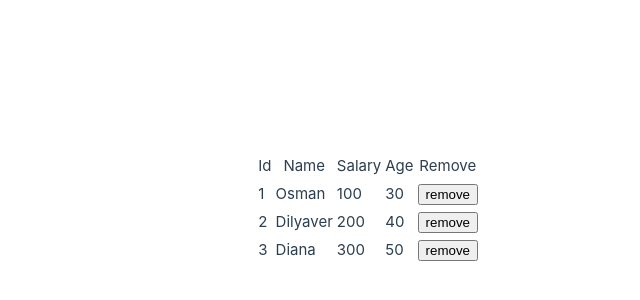
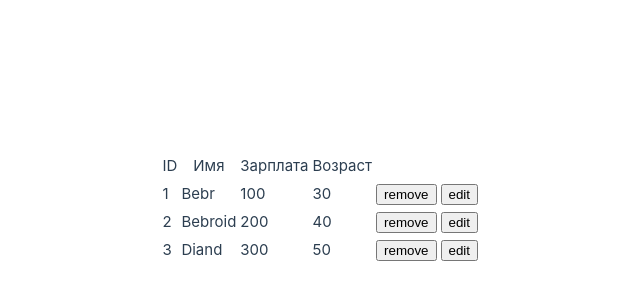
Before and after one commit to 0mistakes/VUE, a Vue app: page / in a window 1280 px wide. Shown: the part 192-492 px from the top of the page, without its empty margins (159-799 px from the left). Built offline with nearby package versions, Linux system fonts and the light colour scheme.

Commit message:
56 quest

```diff
--- a/src/App.vue
+++ b/src/App.vue
@@ -2,24 +2,27 @@
 export default {
     data() {
 	return {
-    customers: [
+    developers: [
         {
           id: 1,
-          name: "Osman",
-          value: 100,
+          name: "Bebr",
+          salary: 100,
           age: 30,
+          isEdit: false,
         },
         {
           id: 2,
-          name: "Dilyaver",
-          value: 200,
+          name: "Bebroid",
+          salary: 200,
           age: 40,
+          isEdit: false,
         },
         {
           id: 3,
-          name: "Diana",
-          value: 300,
+          name: "Diand",
+          salary: 300,
           age: 50,
+          isEdit: false,
         },
       ],
     };
@@ -32,9 +35,15 @@ export default {
 
   methods: {
     removeItem: function (id) {
-      this.customers = this.customers.filter((customer) => {
-        return customer.id !== id;
+      this.developers = this.developers.filter((developer) => {
+        return developer.id !== id;
       });
+    },
+    edit: function (developer) {
+      developer.isEdit = true;
+    },
+    save: function (developer) {
+      developer.isEdit = false;
     },
   }
 };
@@ -42,18 +51,27 @@ export default {
 <template>
    <table>
     <tr>
-      <th>Id</th>
-      <th>Name</th>
-      <th>Salary</th>
-      <th>Age</th>
-      <th>Remove</th>
+      <th>ID</th>
+      <th>Имя</th>
+      <th>Зарплата</th>
+      <th>Возраст</th>
     </tr>
-    <tr v-for="customer in customers">
-      <td>{{ customer.id }}</td>
-      <td>{{ customer.name }}</td>
-      <td>{{ customer.value }}</td>
-      <td>{{ customer.age }}</td>
-      <td><button class="button" @click="removeItem(customer.id)">remove</button></td>
+    <tr v-for="developer in developers">
+      <template v-if="!developer.isEdit">
+        <td>{{ developer.id }}</td>
+        <td>{{ developer.name }}</td>
+        <td>{{ developer.salary }}</td>
+        <td>{{ developer.age }}</td>
+        <td><button @click="removeItem(developer.id)">remove</button></td>
+        <td><button @click="edit(developer)">edit</button></td>
+      </template>
+      <template v-else>
+        <td><input v-model="developer.id" /></td>
+        <td><input v-model="developer.name" /></td>
+        <td><input v-model="developer.salary" /></td>
+        <td><input v-model="developer.age" /></td>
+        <td><button @click="save(developer)">save</button></td>
+      </template>
     </tr>
   </table>
 </template>
```
